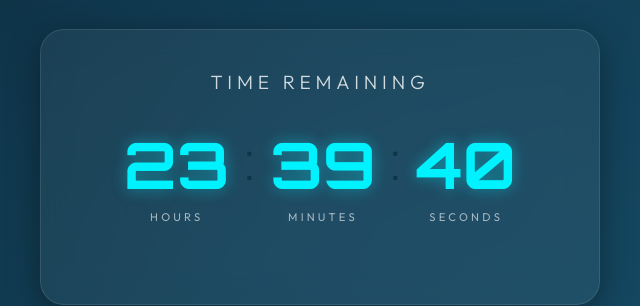
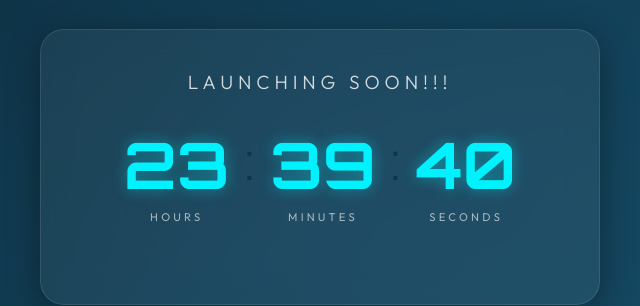
Before and after one commit to vibhorkumar1209/countdown-timer, a website: page index.html in a window 1280 px wide. Shown: the part 233-539 px from the top of the page, 320-960 px from the left. Drawn offline with Linux system fonts and the light colour scheme.

Commit message:
Update index.html

```diff
--- a/index.html
+++ b/index.html
@@ -20,7 +20,7 @@
     <div class="background-animation"></div>
     <main class="container">
         <div class="glass-card">
-            <h1 class="title">Time Remaining</h1>
+            <h1 class="title">Launching Soon!!!</h1>
             <div class="timer" id="timer">
                 <div class="time-block">
                     <span id="hours">00</span>
```
